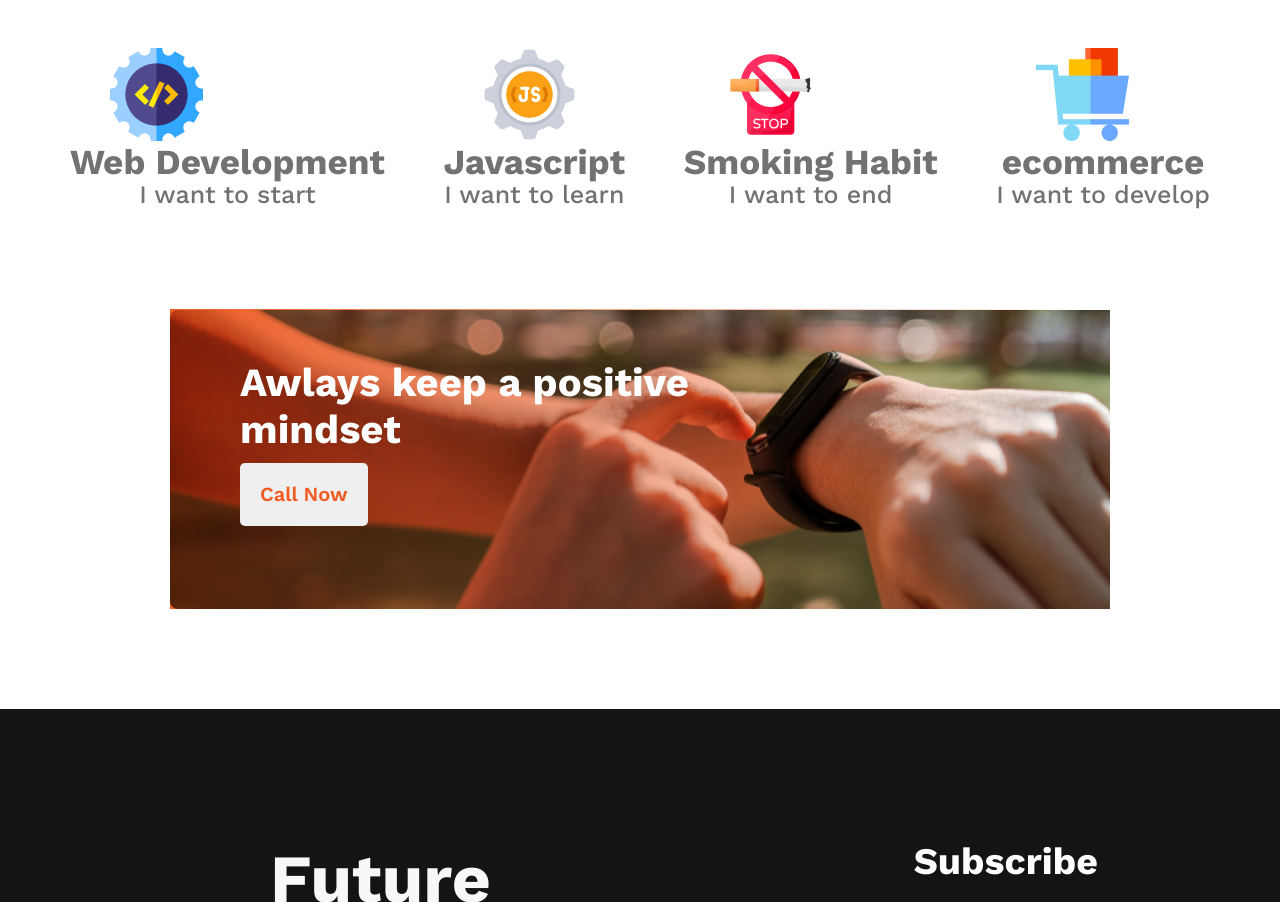
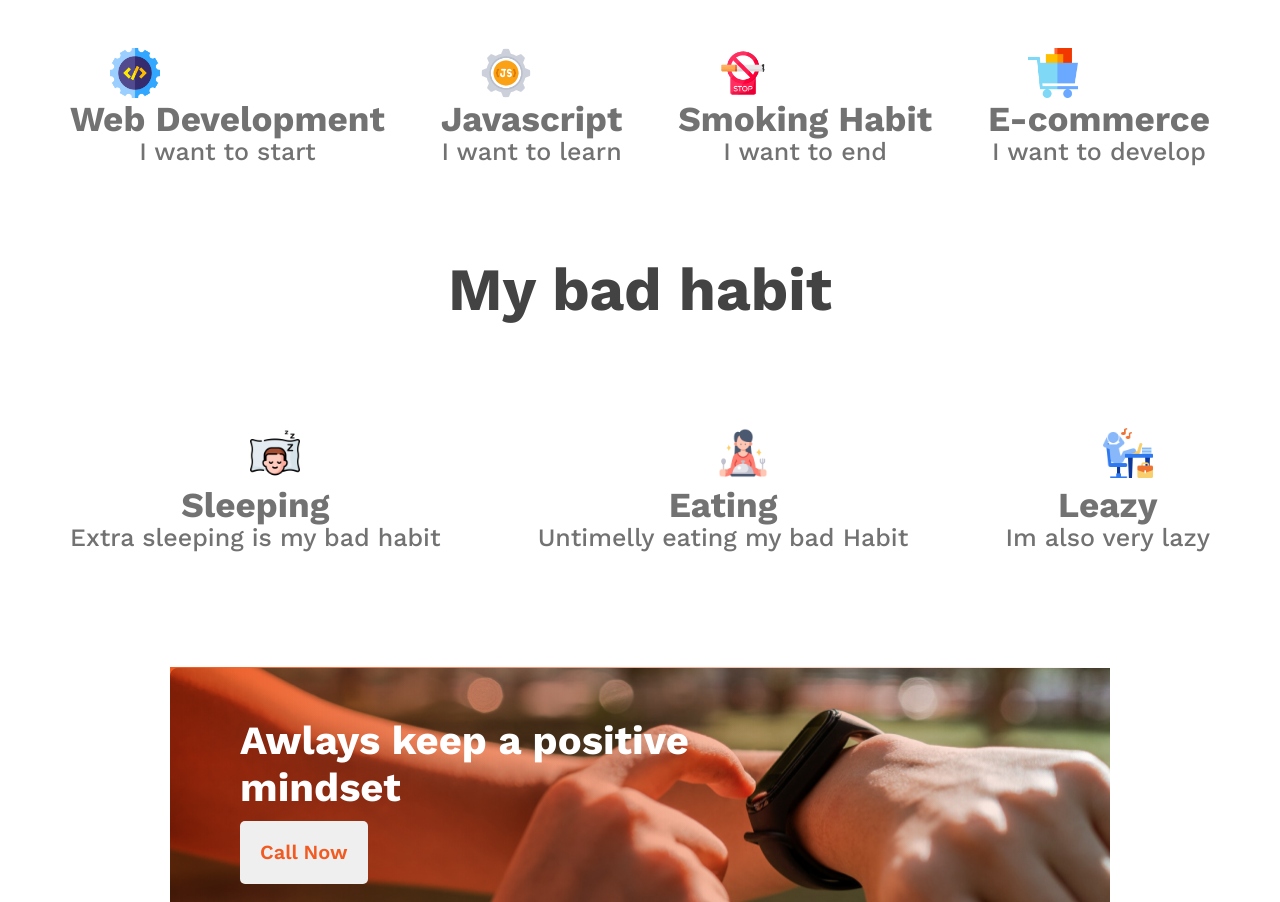
Before and after one commit to Md-Fazly-Rabbi/Assignment1, a plain HTML site: page index.html in a window 1280 px wide. Shown: the part 1687-2589 px from the top of the page. Drawn offline with nearby package versions, Linux system fonts and the light colour scheme.

Commit message:
new section  added

```diff
--- a/css/style.css
+++ b/css/style.css
@@ -131,6 +131,44 @@ line-height: 29px;
 color: #737272;
 }
 /* my plan end */
+/* bad habit start  */
+.habit{
+    margin-top:100px;
+    margin-bottom:15px;
+    font-family: Work Sans;
+font-size: 40px;
+font-weight: 700;
+line-height: 47px;
+color: #444343;
+text-align: center;
+}
+.items{
+    display: flex;
+    justify-content: space-between;
+}
+.images_fact{
+    padding-left: 40px;
+}
+.images_fact img{
+height: 50px;
+width: 50px;
+}
+.habit_text{
+    font-family: Work Sans;
+font-size: 30px;
+font-weight: 700;
+line-height: 35px;
+text-align: center;
+color: #737272;
+}
+.habit_decpriction{
+    font-family: Work Sans;
+font-size: 25px;
+font-weight: 500;
+line-height: 29px;
+color: #737272;
+}
+/* bad habit end  */
 /* Awlays keep a positive mindset part start */
 .background{
 
--- a/index.html
+++ b/index.html
@@ -109,7 +109,7 @@
                         <img src="images/icons/ecom.png" alt="">
                     </div>
                     <div class="skill_text">
-                        <h3>ecommerce</h3>
+                        <h3>E-commerce</h3>
                         <p class="skill_decpriction">I want to develop</p>
                     </div>
                 </div>
@@ -118,6 +118,53 @@
 
     </section>
     <!-- my plan end  -->
+    <!-- my bed habit start  -->
+    <section>
+        <div class="container">
+            <div class="habit">
+                <h2>My bad habit</h2>
+            </div>
+            <div class="items">
+                <div class="habit">
+                    <div class="images_fact">
+                        <img src="images/icons/day.png" alt="">
+                    </div>
+                    <div class="habit_text">
+                        <h3>Sleeping</h3>
+
+                        <p class="habit_decpriction"> Extra sleeping is my bad habit</p>
+
+                    </div>
+                </div>
+                <div class="habit">
+                    <div class="images_fact">
+                        <img src="images/icons/woman.png" alt="">
+                    </div>
+                    <div class="habit_text">
+                        <h3>Eating</h3>
+
+                        <p class="habit_decpriction">Untimelly eating my bad Habit</p>
+
+                    </div>
+                </div>
+                <div class="habit">
+                    <div class="images_fact">
+                        <img src="images/icons/lazy.png" alt="">
+                    </div>
+                    <div class="habit_text">
+                        <h3>Leazy</h3>
+                        <p class="habit_decpriction">
+                            Im also very lazy
+                        </p>
+
+                    </div>
+                </div>
+
+            </div>
+        </div>
+
+    </section>
+    <!-- my bed habit end  -->
     <!-- Awlays keep a positive mindset part start
      -->
     <section>
```
Also changed, not shown: images/icons/day.png (added), images/icons/lazy.png (added), images/icons/woman.png (added).
